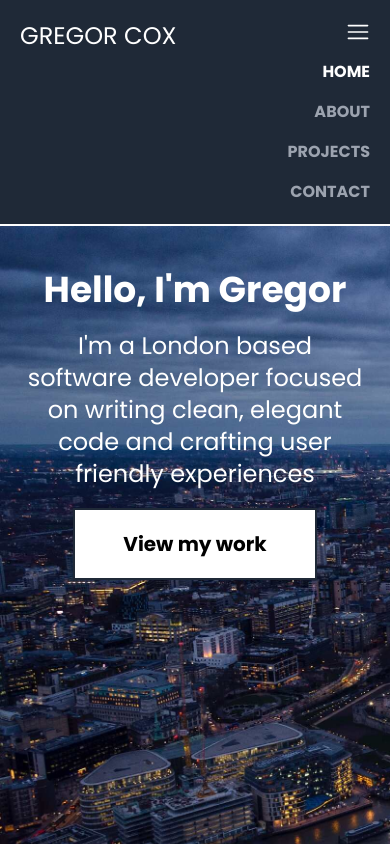
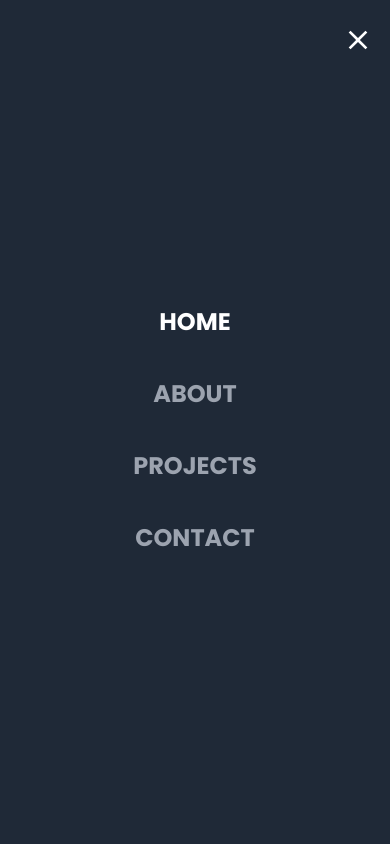
Before and after one commit to gregorcox/personal-site-next, a Next.js app: page / in a window 390 px wide. Both pictures are taken after a click on the button 358 px from the left and 32 px from the top of the page. Shown: the top 844 px of the page. Built offline with nearby package versions, Linux system fonts and the light colour scheme.

Commit message:
style mobile nav bar

```diff
--- a/app/NavBar.tsx
+++ b/app/NavBar.tsx
@@ -1,15 +1,25 @@
 "use client";
 
+import { useEffect, useState } from "react";
 import classnames from "classnames";
 import Link from "next/link";
 import { usePathname } from "next/navigation";
-import { useState } from "react";
+import { MdClose } from "react-icons/md";
 import { RxHamburgerMenu } from "react-icons/rx";
 
 const Navbar = () => {
   const [isOpen, setIsOpen] = useState(false);
 
-  const NavLinks = () => {
+  useEffect(() => {
+    if (isOpen) {
+      document.body.classList.add("overflow-hidden");
+    } else {
+      document.body.classList.remove("overflow-hidden");
+    }
+    return () => document.body.classList.remove("overflow-hidden");
+  }, [isOpen]);
+
+  const NavLinks = ({ isMobile = false }) => {
     const currentPath = usePathname();
 
     const links = [
@@ -32,16 +42,20 @@ const Navbar = () => {
     ];
 
     return (
-      <ul className="flex flex-col items-end space-x-6 md:flex-row">
+      <ul
+        className={classnames("flex", {
+          "flex-col items-center space-y-6": isMobile,
+          "md:flex-row md:space-x-6 hidden md:flex": !isMobile,
+        })}
+      >
         {links.map(({ href, label }) => (
           <li key={href}>
             <Link
-              className={classnames({
-                "nav-link": true,
+              className={classnames("nav-link", {
                 "!text-white": href === currentPath,
               })}
               href={href}
-              onClick={() => isOpen && setIsOpen(false)}
+              onClick={() => isMobile && setIsOpen(false)}
             >
               {label}
             </Link>
@@ -53,13 +67,13 @@ const Navbar = () => {
 
   return (
     <nav className="flex text-white p-5 border-b-2 border-white bg-gray-800">
-      <div className="container mx-auto flex justify-between items-start md:items-center">
-        <div className="flex-1">
+      <div className="container mx-auto flex justify-between items-center">
         <Link href="/" className="text-2xl uppercase">
           Gregor Cox
         </Link>
-        </div>
-        <div className="flex flex-col items-end">
+
+        <NavLinks />
+
         <button
           className="focus:outline-none md:hidden"
           onClick={() => setIsOpen(!isOpen)}
@@ -67,15 +81,19 @@ const Navbar = () => {
         >
           <RxHamburgerMenu style={{ fontSize: "1.5rem" }} />
         </button>
-          <div
-            className={`md:flex md:items-center ${
-              isOpen ? "flex flex-col items-end" : "hidden"
-            }`}
+      </div>
+
+      {isOpen && (
+        <div className="fixed inset-0 flex items-center justify-center bg-gray-800 z-50">
+          <button
+            className="absolute top-6 right-4 text-white"
+            onClick={() => setIsOpen(false)}
           >
-            <NavLinks />
+            <MdClose style={{ fontSize: "2rem" }} />
+          </button>
+          <NavLinks isMobile />
         </div>
-        </div>
-      </div>
+      )}
     </nav>
   );
 };
--- a/app/globals.css
+++ b/app/globals.css
@@ -32,7 +32,7 @@ body {
   }
 
   .nav-link {
-    @apply text-gray-400 hover:text-white transition-colors uppercase font-bold block mt-4 md:mt-0;
+    @apply text-2xl text-gray-400 hover:text-white transition-colors uppercase font-bold block mt-4 md:mt-0 md:text-base;
   }
 
   .project-section {
```
Lines whose indentation alone changed are shown as unchanged.
